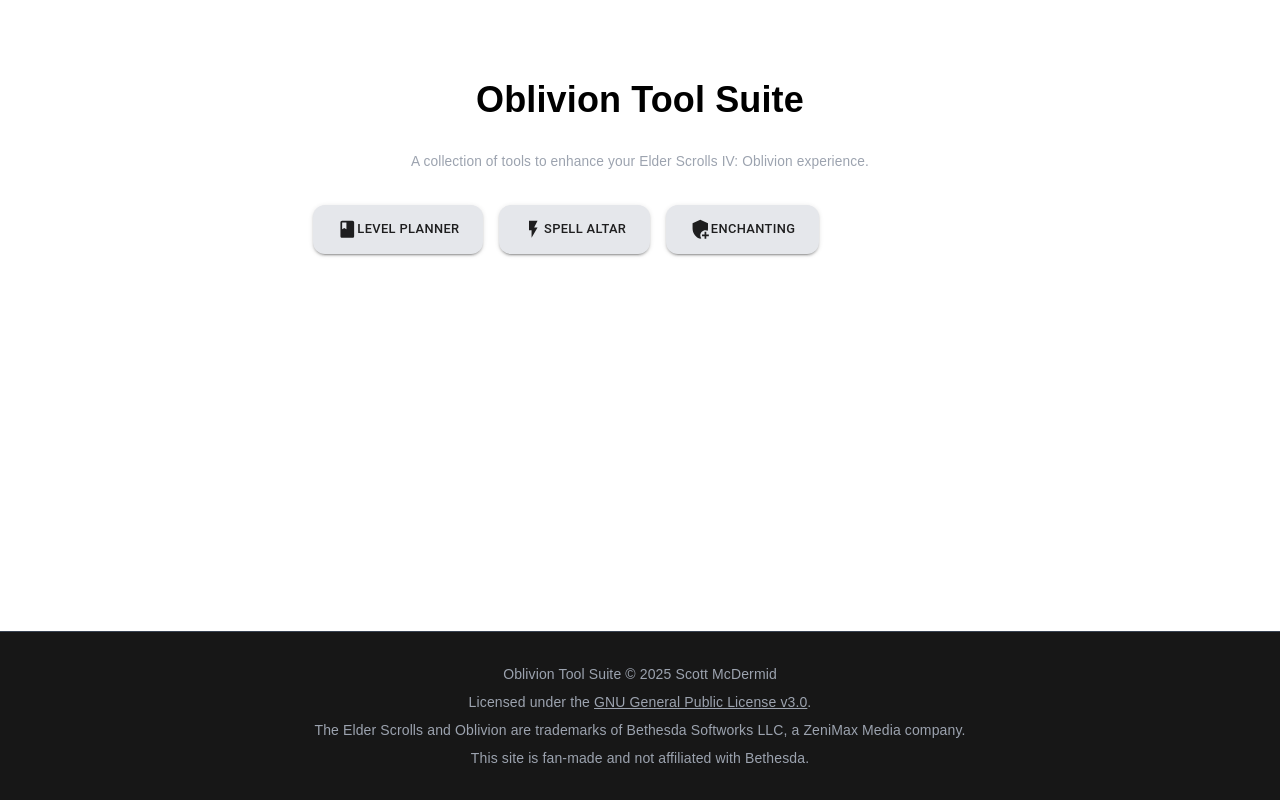
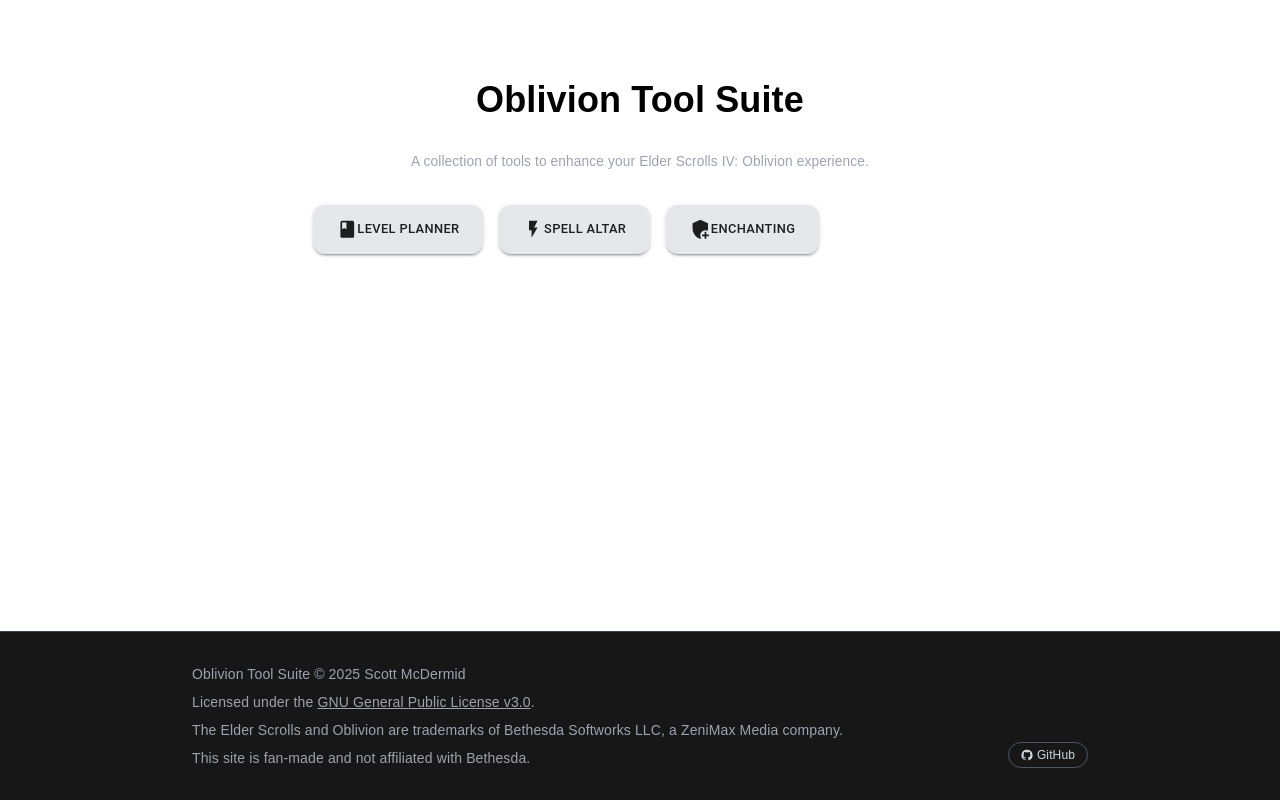
Before and after one commit to ScottMcDermid/oblivion-landing-page, a Next.js app: page / in a window 1280 px wide. Shown: the part 233-1033 px from the top of the page. Built offline with nearby package versions, Linux system fonts and the light colour scheme.

Commit message:
added github link

```diff
--- a/src/app/page.tsx
+++ b/src/app/page.tsx
@@ -13,6 +13,7 @@
 import BookIcon from '@mui/icons-material/Book';
 import ScienceIcon from '@mui/icons-material/Science';
 import AddModeratorIcon from '@mui/icons-material/AddModerator';
+import GitHubIcon from '@mui/icons-material/GitHub';
 import theme from '@/app/theme';
 
 export default function Home() {
@@ -70,7 +71,8 @@
           </Container>
         </Box>
         <footer className="mt-16 w-full border-t border-gray-700 bg-neutral-900 px-6 py-8 text-sm text-gray-400">
-          <div className="mx-auto max-w-4xl space-y-2 text-center">
+          <div className="mx-auto flex max-w-4xl flex-col gap-4 text-center sm:flex-row sm:items-end sm:justify-between sm:text-left">
+            <div className="space-y-2">
               <p>Oblivion Tool Suite © 2025 Scott McDermid</p>
               <p>
                 Licensed under the{' '}
@@ -90,6 +92,16 @@
               </p>
               <p>This site is fan-made and not affiliated with Bethesda.</p>
             </div>
+            <a
+              href="https://github.com/scottmcdermid/oblivion-landing-page"
+              target="_blank"
+              rel="noopener noreferrer"
+              className="inline-flex items-center justify-center gap-1 self-center rounded-full border border-gray-600 px-3 py-1 text-xs text-gray-300 transition hover:border-gray-400 hover:text-gray-100 sm:self-end"
+            >
+              <GitHubIcon fontSize="inherit" />
+              GitHub
+            </a>
+          </div>
         </footer>
       </ThemeProvider>
     </StyledEngineProvider>
```
Lines whose indentation alone changed are shown as unchanged.
